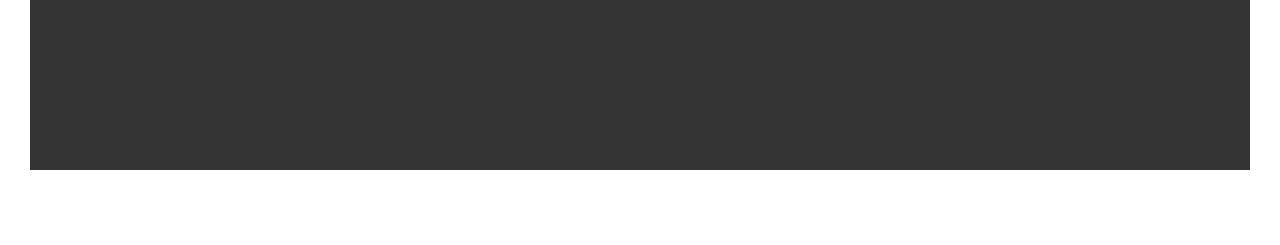
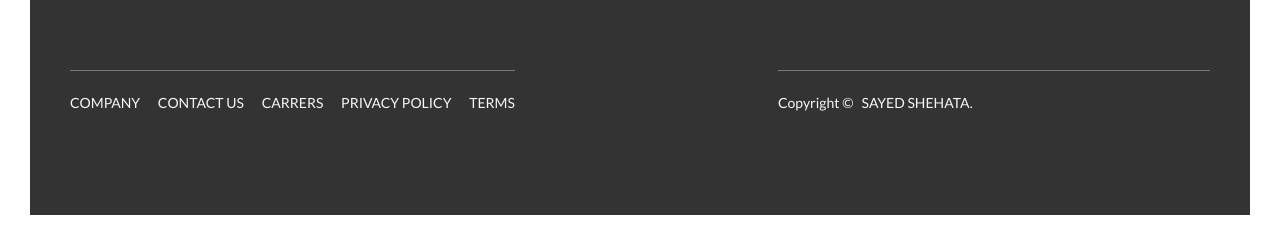
Before and after one commit to SayedShehata1/Natours, a website: page index.html in a window 1280 px wide. Shown: the part 5533-5778 px from the top of the page. Before the commit the page ends 5733 px from the top, so only its background shows below. Drawn offline with Linux system fonts and the light colour scheme.

Commit message:
style: :memo: Add copyright

```diff
--- a/index.html
+++ b/index.html
@@ -419,6 +419,37 @@
       <div class="footer__logo-box">
         <img src="img/logo-green-2x.png" alt="Full logo" class="footer__logo" />
       </div>
+      <div class="row">
+        <div class="col-1-of-2">
+          <div class="footer__navigation">
+            <ul class="footer__list">
+              <li class="footer__item">
+                <a href="#" class="footer__link">Company</a>
+              </li>
+              <li class="footer__item">
+                <a href="#" class="footer__link">Contact us</a>
+              </li>
+              <li class="footer__item">
+                <a href="#" class="footer__link">Carrers</a>
+              </li>
+              <li class="footer__item">
+                <a href="#" class="footer__link">Privacy policy</a>
+              </li>
+              <li class="footer__item">
+                <a href="#" class="footer__link">Terms</a>
+              </li>
+            </ul>
+          </div>
+        </div>
+        <div class="col-1-of-2">
+          <p class="footer__copyright">
+            Copyright &copy;
+            <a href="https://github.com/SayedShehata1" class="footer__link">
+              &nbsp; Sayed Shehata</a
+            >.
+          </p>
+        </div>
+      </div>
     </footer>
 
     <div class="popup" id="popup">
@@ -455,75 +486,5 @@
         </div>
       </div>
     </div>
-
-    <!--
-        <section class="grid-test">
-            <div class="row">
-                <div class="col-1-of-2">
-                    Col 1 of 2
-                </div>
-                <div class="col-1-of-2">
-                    Col 1 of 2
-                </div>
-            </div>
-
-            <div class="row">
-                <div class="col-1-of-3">
-                    Col 1 of 3
-                </div>
-                <div class="col-1-of-3">
-                    Col 1 of 3
-                </div>
-                <div class="col-1-of-3">
-                    Col 1 of 3
-                </div>
-            </div>
-
-            <div class="row">
-                <div class="col-1-of-3">
-                    Col 1 of 3
-                </div>
-                <div class="col-2-of-3">
-                    Col 2 of 3
-                </div>
-            </div>
-
-            <div class="row">
-                <div class="col-1-of-4">
-                    Col 1 of 4
-                </div>
-                <div class="col-1-of-4">
-                    Col 1 of 4
-                </div>
-                <div class="col-1-of-4">
-                    Col 1 of 4
-                </div>
-                <div class="col-1-of-4">
-                    Col 1 of 4
-                </div>
-            </div>
-
-            <div class="row">
-                <div class="col-1-of-4">
-                    Col 1 of 4
-                </div>
-                <div class="col-1-of-4">
-                    Col 1 of 4
-                </div>
-                <div class="col-2-of-4">
-                    Col 2 of 4
-                </div>
-            </div>
-
-            <div class="row">
-                <div class="col-1-of-4">
-                    Col 1 of 4
-                </div>
-                <div class="col-3-of-4">
-                    Col 3 of 4
-                </div>
-            </div>
-        </section>
-        -->
   </body>
 </html>
```
